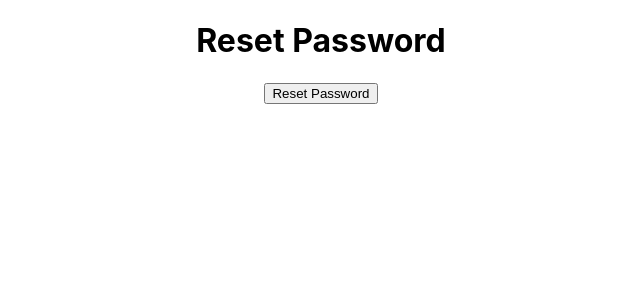
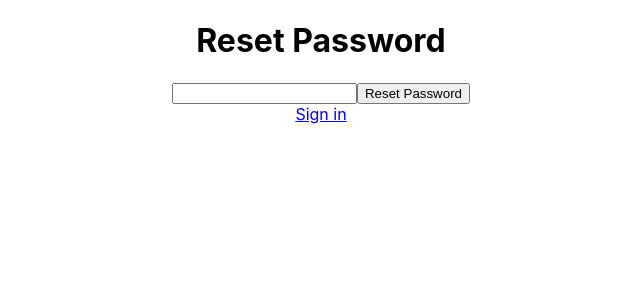
Before and after one commit to Malone99/react_fundamentals, a React (Create React App) app: page /reset-password in a window 1280 px wide. Shown: the top 300 px of the page, without its empty margins (319-959 px from the left). Built offline with nearby package versions, Linux system fonts and the light colour scheme.

Commit message:
formatted code

```diff
--- a/src/App.css
+++ b/src/App.css
@@ -21,7 +21,7 @@
   align-items: center;
   justify-content: center;
   font-size: calc(10px + 2vmin);
-  color: white;
+  color: rgb(255, 255, 255);
 }
 
 .App-link {
--- a/src/App.js
+++ b/src/App.js
@@ -8,48 +8,25 @@ import ForgotPasword from './ForgotPassword';
 import EmailClient from './EmailClient';
 import { Link, useNavigate } from "react-router-dom";
 
-// route === "login" && <Login setRoute={setRoute} />
-// if route === "login" then return <Login />
-// if route !== "login" then return fasle
 
-// a && b -> if a is true then return b
-// if a is false then return a (false)
-
-// in react we can use any falsy value to render nothing
-
-const routes = [
-  {
-    path: '/login',
-    element: <Login />
-  },
-  {
-    path: '/register',
-    element: <Register />
-  }
-
-]
 
 function App() {
 
   return (
     <div className="App">
-
         <Routes >
-          <Route path='/' element={<div>
-            <Link to='/login'>Click me Friend</Link>
-          </div>}></Route>
+          <Route
+              path='/'
+              element={
+                <div>
+                  <Link to='/login'>Click me Friend</Link>
+                </div>}>
+          </Route>
           <Route path='/login'  element={<Login></Login>}></Route>
           <Route path='/register'  element={<Register></Register>}></Route>
           <Route path='/forgot-password' element= {<ForgotPasword></ForgotPasword>}></Route>
-          <Route path='/reset-password'  element={<ResetPassword></ResetPassword>}></Route>
+          <Route path='/reset-password'  element={<ResetPassword></ResetPassword>}></Route> s
         </Routes>
-
-
-      {/* {
-        routes.map(route => (
-          window.location.href.includes(route.path) ? route.element : null
-        ))
-      } */}
     </div>
   );
 }
--- a/src/EmailClient.jsx
+++ b/src/EmailClient.jsx
@@ -7,7 +7,6 @@ const EmailClient= () => {
             <h2>EmailServer</h2>
             <button>reset password{"-->"}</button>
         </div>
-
     )
 }
 export default EmailClient;
--- a/src/ForgotPassword.jsx
+++ b/src/ForgotPassword.jsx
@@ -1,7 +1,5 @@
 import React from "react";
 import { Link, useNavigate } from "react-router-dom";
-
-
 
 const ForgotPasword = () => {
 
@@ -10,10 +8,11 @@ const ForgotPasword = () => {
     return (
         <div>
             <h1>Forgot Password</h1>
+            <label>Username or Email</label><br/>
+            <input type={"text"}></input>
             <button onClick={() => navigate('/reset-password')}>Continue</button>
-            <button onClick={() => navigate('/login')}>back</button>
+            <button onMouseDown={() => navigate('/login')}>back</button>
         </div>
     )
-
 }
 export default ForgotPasword;
--- a/src/Login.jsx
+++ b/src/Login.jsx
@@ -24,11 +24,18 @@ export const Login = (props) => {
                 type="email"
                 id="email"
                 placeholder="yourname@gmail.com"
-                name="email"
+                name="email"ls
             />
             <br/>
             <label>Password</label>
-            <input value={password} onChange={(e)=>{setPassword(e.target.value)}} type="password" id="password" placeholder="Password" name="password"></input>
+            <input
+                value={password}
+                onChange={(e)=>{setPassword(e.target.value)}}
+                type="password"
+                id="password"
+                placeholder="Password"
+                name="password"
+            />
             <button type="onSubmit">Login</button>
            </form>
            <Link to={'/forgot-password'}><p>Forgot password</p></Link>
--- a/src/ResetPassword.jsx
+++ b/src/ResetPassword.jsx
@@ -1,16 +1,18 @@
 import React from "react";
-import { Link } from "react-router-dom";
+import { Link,useNavigate } from "react-router-dom";
 const ResetPassword = () => {
+
+    const navigate = useNavigate();
+
     return(
         <div>
             <h1>Reset Password</h1>
-            <Link to='/login'>
-            <button>Reset Password</button>
-            </Link>
+            <input type={'text'}></input>
+            <button onClick={()=>navigate('/login')}>Reset Password</button>
+            <div>
+                <Link to={'/login'}>Sign in</Link>
+            </div>
         </div>
-
     )
-
-
 }
 export default  ResetPassword;
```
